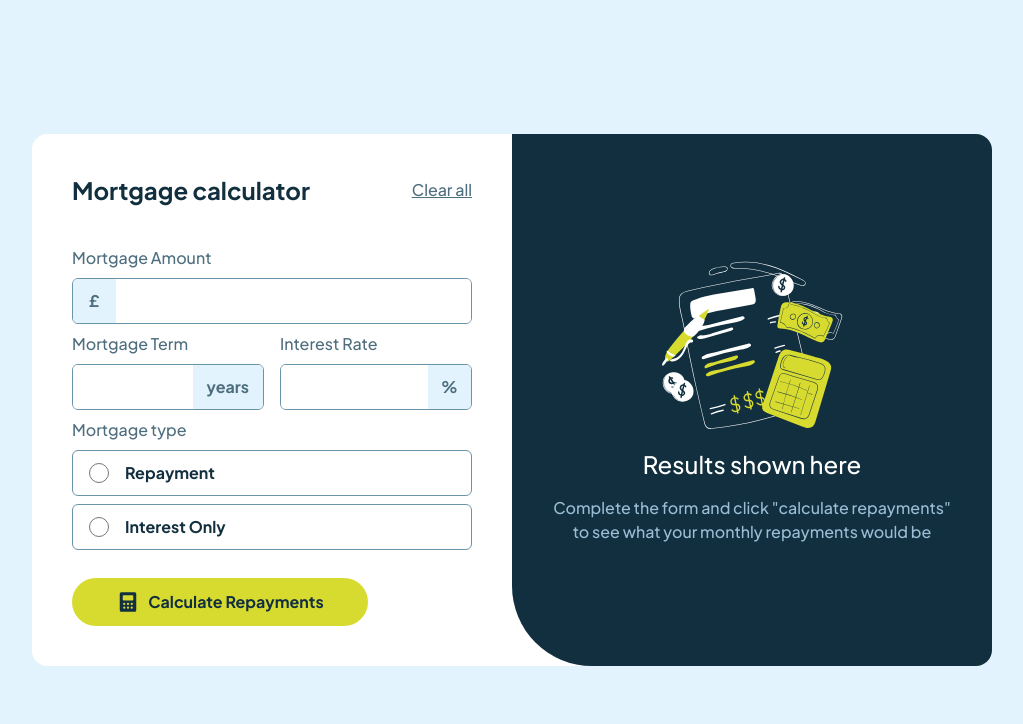
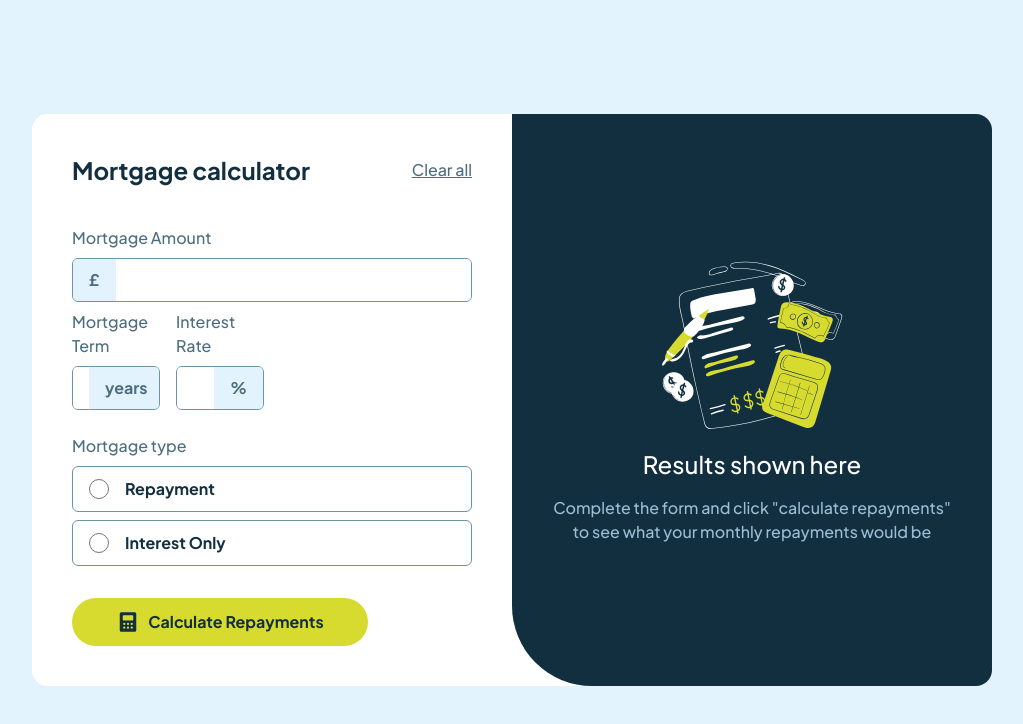
Before and after one commit to KacperHulek/Frontend-mentor-mortgage-repayment-calculator, a React (Vite) app: page / in a window 1280 px wide. Shown: the top 724 px of the page, without its empty margins (128-1151 px from the left). Built offline with nearby package versions, Linux system fonts and the light colour scheme; the HTML template or start-up script is replaced by a standard one.

Commit message:
Create react components

```diff
--- a/src/app.jsx
+++ b/src/app.jsx
@@ -1,4 +1,7 @@
 import React from "react";
+import TextInput from "./components/TextInput/TextInput.jsx";
+import MortgageTypeList from "./components/MortgageTypeList/MortgageTypeList.jsx";
+import CalculateRepaymentsBtn from "./components/CalculateRepaymentsBtn/CalculateRepaymentsBtn.jsx";
 
 // - Lime: hsl(61, 70%, 52%)
 // - Red: hsl(4, 69%, 50%)
@@ -14,6 +17,11 @@ import React from "react";
 // - Weights: 500, 700
 
 const app = () => {
+  const mortgageTypes = [
+    { value: "repayment", label: "Repayment" },
+    { value: "interest-only", label: "Interest Only" },
+  ];
+
   return (
     // wrapper
     <div className="flex h-full w-full items-center justify-center">
@@ -23,95 +31,34 @@ const app = () => {
           <h1 className="text-2xl text-slate-900 col-span-3 mb-8 font-bold">
             Mortgage calculator
           </h1>
-          <button className="underline text-right align-top mb-8 text-slate-700">
+          <button className="underline text-right align-top mb-8 text-slate-700 hover:text-slate-900">
             Clear all
           </button>
-          <label
-            htmlFor="mortgage-amount"
-            className="col-span-4 text-slate-700"
-          >
-            Mortgage Amount
-          </label>
-          <div className="flex col-span-4 border border-slate-500 rounded-md overflow-hidden">
-            <div className="h-full text-center w-12 bg-slate-100 text-slate-700 flex items-center">
-              <p className="text-center w-full font-bold">£</p>
-            </div>
-            <input
-              type="text"
-              name="mortgage-amount"
-              className="w-full h-11 outline-none"
-            />
-          </div>
-          <label htmlFor="mortgage-term" className="col-span-2 text-slate-700">
-            Mortgage Term
-          </label>
-          <label htmlFor="interest-rate" className="col-span-2 text-slate-700">
-            Interest Rate
-          </label>
+          <TextInput
+            title="Mortgage Amount"
+            innerText="£"
+            isLeft={true}
+            colSpan={4}
+          />
+          <TextInput
+            title="Mortgage Term"
+            innerText="years"
+            isLeft={false}
+            colSpan={2}
+          />
+          <TextInput
+            title="Interest Rate"
+            innerText="%"
+            isLeft={false}
+            colSpan={2}
+          />
 
-          <div className="flex col-span-2 border border-slate-500 rounded-md overflow-hidden">
-            <input
-              type="text"
-              name="mortgage-term"
-              className="w-full w-full h-11 outline-none"
-            />
-            <div className="h-full text-center w-28 bg-slate-100 text-slate-700 flex items-center">
-              <p className="text-center w-full font-bold">years</p>
-            </div>
-          </div>
+          <MortgageTypeList
+            mortgageTypes={mortgageTypes}
+            title="Mortgage type"
+          />
 
-          <div className="flex col-span-2 border border-slate-500 rounded-md overflow-hidden">
-            <input
-              type="text"
-              name="interest-rate"
-              className="w-full h-11 outline-none"
-            />
-            <div className="h-full text-center w-14 bg-slate-100 text-slate-700 flex items-center">
-              <p className="text-center w-full font-bold">%</p>
-            </div>
-          </div>
-
-          <h2 className="col-span-4 text-slate-700">Mortgage type</h2>
-          <label
-            htmlFor="repayment"
-            className="hover:cursor-pointer col-span-4 overflow-hidden"
-          >
-            <div className="flex flex-row items-center rounded-md border border-slate-500">
-              <input
-                type="radio"
-                name="mortgage-type"
-                id="repayment"
-                value="repayment"
-                className="h-11 w-5 ml-4"
-              />
-              <p className=" pl-4 font-bold text-slate-900 h-fit leading-none">
-                Repayment
-              </p>
-            </div>
-          </label>
-
-          <label
-            htmlFor="interest-only"
-            className="hover:cursor-pointer col-span-4 overflow-hidden mb-5"
-          >
-            <div className="flex flex-row items-center rounded-md border border-slate-500">
-              <input
-              type="radio"
-              name="mortgage-type"
-              id="interest-only"
-              value="interest-only"
-                className="h-11 w-5 ml-4"
-              />
-              <p className=" pl-4 font-bold text-slate-900 h-fit leading-none">
-              Interest Only
-              </p>
-            </div>
-          </label>
-
-          <button className="col-span-3 rounded-full h-12 bg-lime flex align justify-center items-center">
-            <img src="src\assets\images\icon-calculator.svg" alt="" className="w-fit mr-2"/>
-            <p className="font-bold text-slate-900 block h-fit">Calculate Repayments</p>
-            </button>
+          <CalculateRepaymentsBtn />
         </div>
         <div className="bg-slate-900 flex flex-col items-center justify-center p-10 rounded-r-2xl rounded-bl-gigaxl">
           <img
--- /dev/null
+++ b/src/components/CalculateRepaymentsBtn/CalculateRepaymentsBtn.jsx
@@ -0,0 +1,18 @@
+import React from "react";
+
+const CalculateRepaymentsBtn = () => {
+  return (
+    <button className="col-span-3 rounded-full h-12 bg-lime flex align justify-center items-center mt-6 hover:opacity-65">
+      <img
+        src="src\assets\images\icon-calculator.svg"
+        alt=""
+        className="w-fit mr-2"
+      />
+      <p className="font-bold text-slate-900 block h-fit">
+        Calculate Repayments
+      </p>
+    </button>
+  );
+};
+
+export default CalculateRepaymentsBtn;
--- /dev/null
+++ b/src/components/MortgageType/MortgageType.jsx
@@ -0,0 +1,23 @@
+import React from "react";
+
+const MortgageType = ({ value, label }) => {
+  return (
+    <li className="col-span-4">
+      <label className="overflow-hidden hover:cursor-pointer">
+        <div className="flex flex-row items-center rounded-md border border-slate-500 hover:border-lime">
+          <input
+            type="radio"
+            name="mortgage-type"
+            value={value}
+            className="h-11 w-5 ml-4"
+          />
+          <p className=" pl-4 font-bold text-slate-900 h-fit leading-none">
+            {label}
+          </p>
+        </div>
+      </label>
+    </li>
+  );
+};
+
+export default MortgageType;
--- /dev/null
+++ b/src/components/MortgageTypeList/MortgageTypeList.jsx
@@ -0,0 +1,17 @@
+import React from "react";
+import MortgageType from "../MortgageType/MortgageType";
+
+const MortgageTypeList = ({ mortgageTypes, title }) => {
+  return (
+    <>
+      <h2 className="col-span-4 text-slate-700 mt-4">{title}</h2>
+      <ul className="space-y-2 col-span-4">
+        {mortgageTypes.map((type) => (
+          <MortgageType key={type.value} {...type} />
+        ))}
+      </ul>
+    </>
+  );
+};
+
+export default MortgageTypeList;
--- /dev/null
+++ b/src/components/TextInput/TextInput.jsx
@@ -0,0 +1,36 @@
+import React from "react";
+
+const TextInput = ({ title, innerText, isLeft, colSpan }) => {
+  const labelClassName = `col-span-${colSpan} hover:cursor-pointer`;
+  return isLeft ? (
+    <label className={labelClassName}>
+      <p className="text-slate-700 mb-2">{title}</p>
+      <div className="flex border border-slate-500 rounded-md overflow-hidden hover:cursor-pointer hover:border-slate-900 h-11">
+        <div className="h-full text-center w-fit p-4 bg-slate-100 text-slate-700 flex items-center">
+          <p className="text-center w-full font-bold">{innerText}</p>
+        </div>
+        <input
+          type="text"
+          name="mortgage-amount"
+          className="w-full  outline-none hover:cursor-pointer pl-4 font-bold"
+        />
+      </div>
+    </label>
+  ) : (
+    <label className={labelClassName}>
+      <p className="text-slate-700 mb-2">{title}</p>
+      <div className="flex border border-slate-500 rounded-md overflow-hidden hover:cursor-pointer hover:border-slate-900 h-11">
+        <input
+          type="text"
+          name="mortgage-amount"
+          className="w-full  outline-none hover:cursor-pointer pl-4 font-bold"
+        />
+        <div className="h-full text-center w-fit p-4 bg-slate-100 text-slate-700 flex items-center">
+          <p className="text-center w-full font-bold">{innerText}</p>
+        </div>
+      </div>
+    </label>
+  );
+};
+
+export default TextInput;
```
